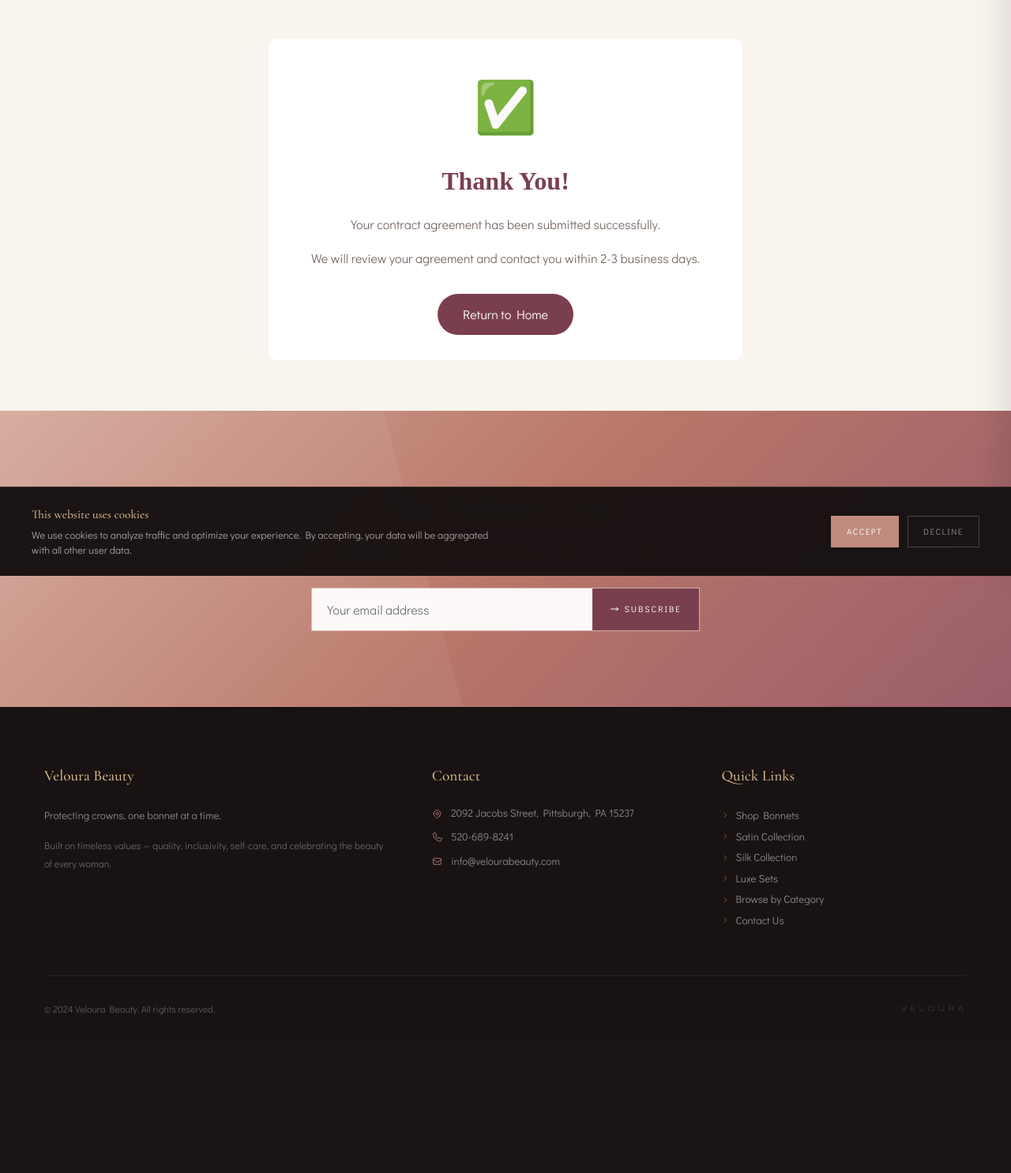
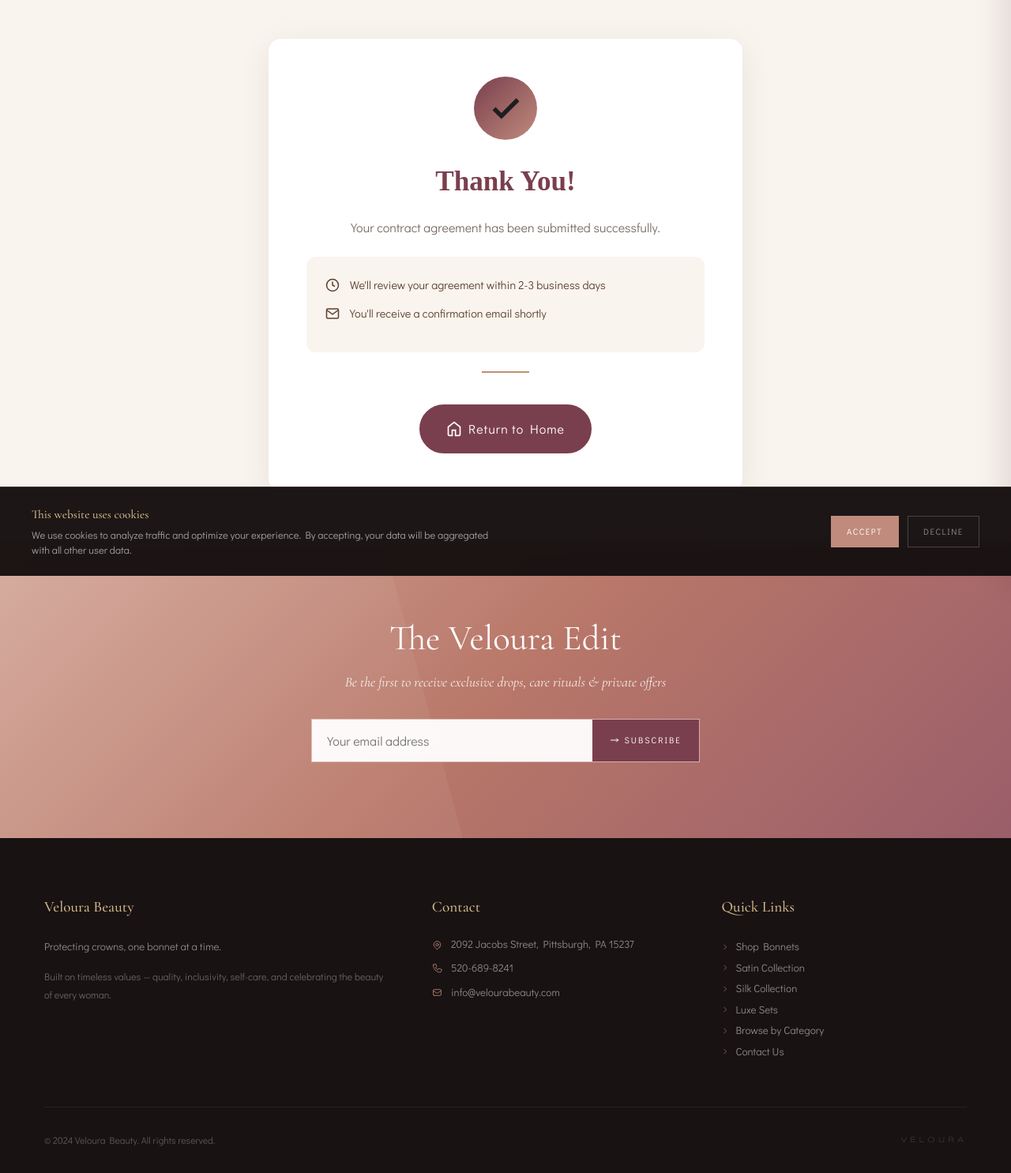
Before and after one commit to Teejayskillz/beauty-shop, a Django app: page /contract/success/ in a window 1280 px wide. Shown: the part 71-1556 px from the top of the page at 79% size. Before the commit the page ends 1356 px from the top, so only its background shows below. Run offline with Django 5.2, Linux system fonts and the light colour scheme.

Commit message:
fixed agf

```diff
--- a/templates/pages/contract_agreement.html
+++ b/templates/pages/contract_agreement.html
@@ -354,7 +354,7 @@
             <h2>Contract Details</h2>
             <div class="form-row">
                 <div class="form-group">
-                    <label class="required-field">Contract Start Month</label>
+                    <label class="required-field">Contract Duration</label>
                     <div class="custom-date-wrapper">
                         {{ form.contract_duration }}
                         <span class="calendar-icon">📅</span>
--- a/templates/pages/contract_success.html
+++ b/templates/pages/contract_success.html
@@ -3,16 +3,196 @@
 
 {% block title %}Agreement Submitted - Veloura Beauty{% endblock %}
 
+{% block extra_css %}
+<style>
+    .success-icon {
+        width: 80px;
+        height: 80px;
+        background: linear-gradient(135deg, var(--deep-mauve), var(--dusty-rose));
+        border-radius: 50%;
+        display: flex;
+        align-items: center;
+        justify-content: center;
+        margin: 0 auto 1.5rem;
+        animation: scaleIn 0.5s ease-out;
+    }
+
+    .success-icon svg {
+        width: 45px;
+        height: 45px;
+        stroke: white;
+        stroke-width: 2;
+        fill: none;
+    }
+
+    @keyframes scaleIn {
+        from {
+            transform: scale(0);
+            opacity: 0;
+        }
+
+        to {
+            transform: scale(1);
+            opacity: 1;
+        }
+    }
+
+    .success-container {
+        max-width: 600px;
+        margin: 120px auto 4rem;
+        padding: 3rem;
+        text-align: center;
+        background: var(--white);
+        border-radius: 16px;
+        box-shadow: 0 10px 40px rgba(0, 0, 0, 0.08);
+        animation: fadeUp 0.6s ease-out;
+    }
+
+    @keyframes fadeUp {
+        from {
+            opacity: 0;
+            transform: translateY(30px);
+        }
+
+        to {
+            opacity: 1;
+            transform: translateY(0);
+        }
+    }
+
+    .success-title {
+        font-family: 'Playfair Display', serif;
+        font-size: 2.2rem;
+        color: var(--deep-mauve);
+        margin-bottom: 1rem;
+    }
+
+    .success-message {
+        color: #7a6b65;
+        margin-bottom: 1rem;
+        font-size: 1rem;
+        line-height: 1.6;
+    }
+
+    .success-divider {
+        width: 60px;
+        height: 2px;
+        background: linear-gradient(90deg, var(--dusty-rose), var(--gold));
+        margin: 1.5rem auto;
+    }
+
+    .home-btn {
+        display: inline-flex;
+        align-items: center;
+        gap: 0.5rem;
+        padding: 1rem 2rem;
+        background: var(--deep-mauve);
+        color: white;
+        text-decoration: none;
+        border-radius: 40px;
+        font-weight: 500;
+        letter-spacing: 1px;
+        transition: all 0.3s ease;
+        border: 2px solid var(--deep-mauve);
+        margin-top: 1rem;
+    }
+
+    .home-btn:hover {
+        background: transparent;
+        color: var(--deep-mauve);
+        transform: translateY(-2px);
+    }
+
+    .home-btn svg {
+        width: 20px;
+        height: 20px;
+        fill: none;
+        stroke: currentColor;
+        stroke-width: 2;
+        transition: transform 0.3s ease;
+    }
+
+    .home-btn:hover svg {
+        transform: translateX(-3px);
+    }
+
+    .info-box {
+        background: var(--cream);
+        border-radius: 12px;
+        padding: 1.5rem;
+        margin: 1.5rem 0;
+        text-align: left;
+    }
+
+    .info-row {
+        display: flex;
+        align-items: center;
+        gap: 0.8rem;
+        margin-bottom: 0.8rem;
+        font-size: 0.9rem;
+        color: var(--soft-brown);
+    }
+
+    .info-row svg {
+        width: 18px;
+        height: 18px;
+        stroke: var(--dusty-rose);
+        stroke-width: 1.5;
+        fill: none;
+        flex-shrink: 0;
+    }
+
+    @media (max-width: 768px) {
+        .success-container {
+            margin: 100px 1rem 2rem;
+            padding: 2rem;
+        }
+
+        .success-title {
+            font-size: 1.8rem;
+        }
+    }
+</style>
+{% endblock %}
+
 {% block content %}
-<div
-    style="max-width: 600px; margin: 120px auto 4rem; padding: 2rem; text-align: center; background: var(--white); border-radius: 12px;">
-    <div style="font-size: 4rem; margin-bottom: 1rem;">✅</div>
-    <h1 style="font-family: 'Playfair Display', serif; color: var(--deep-mauve); margin-bottom: 1rem;">Thank You!</h1>
-    <p style="color: #7a6b65; margin-bottom: 1rem;">Your contract agreement has been submitted successfully.</p>
-    <p style="color: #7a6b65; margin-bottom: 2rem;">We will review your agreement and contact you within 2-3 business
-        days.</p>
-    <a href="/"
-        style="display: inline-block; padding: 0.8rem 2rem; background: var(--deep-mauve); color: white; text-decoration: none; border-radius: 30px;">Return
-        to Home</a>
+<div class="success-container">
+    <div class="success-icon">
+        <svg xmlns="http://www.w3.org/2000/svg" viewBox="0 0 24 24">
+            <polyline points="20 6 9 17 4 12" stroke="currentColor" fill="none" stroke-width="3" />
+        </svg>
+    </div>
+
+    <h1 class="success-title">Thank You!</h1>
+
+    <p class="success-message">Your contract agreement has been submitted successfully.</p>
+
+    <div class="info-box">
+        <div class="info-row">
+            <svg xmlns="http://www.w3.org/2000/svg" viewBox="0 0 24 24">
+                <circle cx="12" cy="12" r="10" stroke="currentColor" fill="none" stroke-width="2" />
+                <polyline points="12 6 12 12 16 14" stroke="currentColor" fill="none" stroke-width="2" />
+            </svg>
+            <span>We'll review your agreement within 2-3 business days</span>
+        </div>
+        <div class="info-row">
+            <svg xmlns="http://www.w3.org/2000/svg" viewBox="0 0 24 24">
+                <path d="M4 4h16c1.1 0 2 .9 2 2v12c0 1.1-.9 2-2 2H4c-1.1 0-2-.9-2-2V6c0-1.1.9-2 2-2z"
+                    stroke="currentColor" fill="none" stroke-width="2" />
+                <polyline points="22,6 12,13 2,6" stroke="currentColor" fill="none" stroke-width="2" />
+            </svg>
+            <span>You'll receive a confirmation email shortly</span>
+        </div>
+    </div>
+
+    <div class="success-divider"></div>
+
+    <a href="/" class="home-btn">
+        <svg xmlns="http://www.w3.org/2000/svg" viewBox="0 0 24 24">
+            <path d="M3 9l9-7 9 7v11a2 2 0 0 1-2 2h-5v-8H9v8H5a2 2 0 0 1-2-2z" stroke="currentColor" fill="none"
+                stroke-width="2" />
+        </svg>
+        Return to Home
+    </a>
 </div>
 {% endblock %}
```
